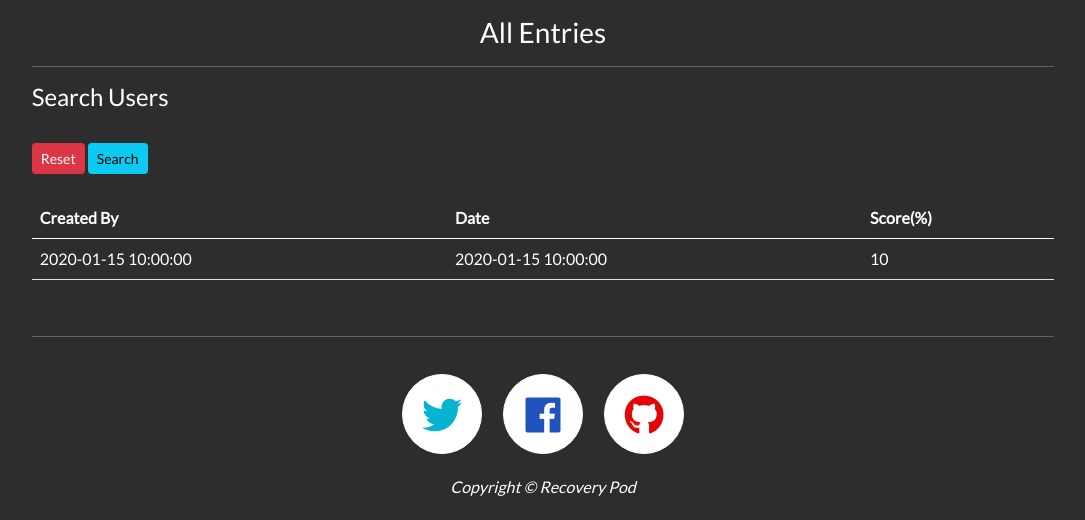
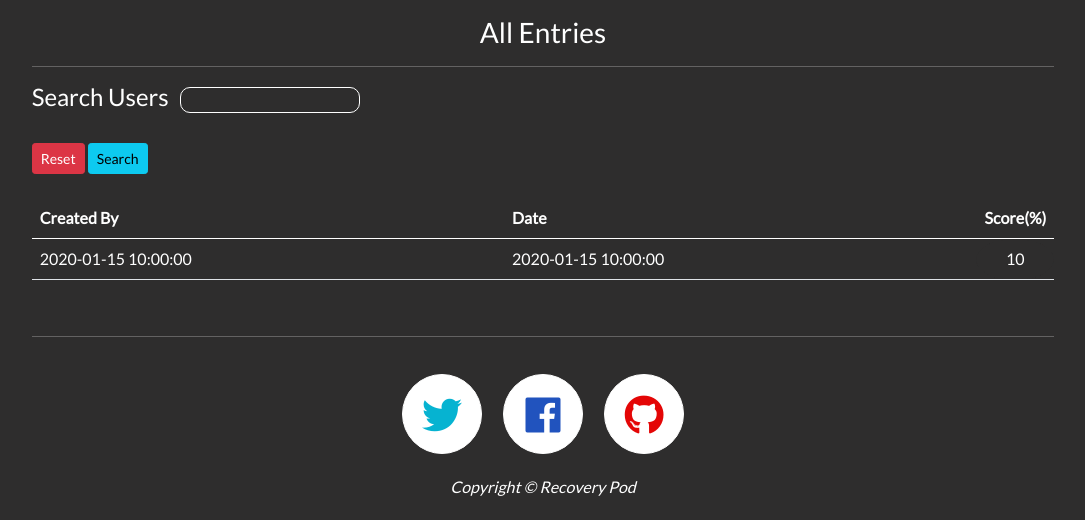
Before and after one commit to aryan008/recovery-pod, a Flask app: page /all_entries in a window 1280 px wide. Shown: the part 48-568 px from the top of the page, without its empty margins (97-1182 px from the left). Run offline with Flask 2, Linux system fonts and the light colour scheme; the visitor is signed in with stand-in values (Sample User, id 1); a database or web service that is not in the repository returns one stand-in record (values such as "Sample title"); some libraries are stand-ins or nearby versions.

Commit message:
Style: add styling to all_entries page

```diff
--- a/static/css/style.css
+++ b/static/css/style.css
@@ -236,6 +236,24 @@ footer {
     color: rgb(161, 255, 93);
 }
 
+/*---all_entries.html---*/
+.search-bar, .date-search, .options-dropdown, .comment-box {
+    border: 1px solid rgb(255, 255, 255);
+    border-radius: 10px;
+}
+
+.score-percentage {
+    text-align: center;
+    width: 35px;
+    height: 35px;
+    border-radius: 50% !important;
+    background-color: white;
+}
+
+.table>:not(caption)>*>* {
+    background-color: rgb(46, 45, 45);
+}
+
 /*---profile.html---*/
 .result-container {
     width: 37rem;
```
